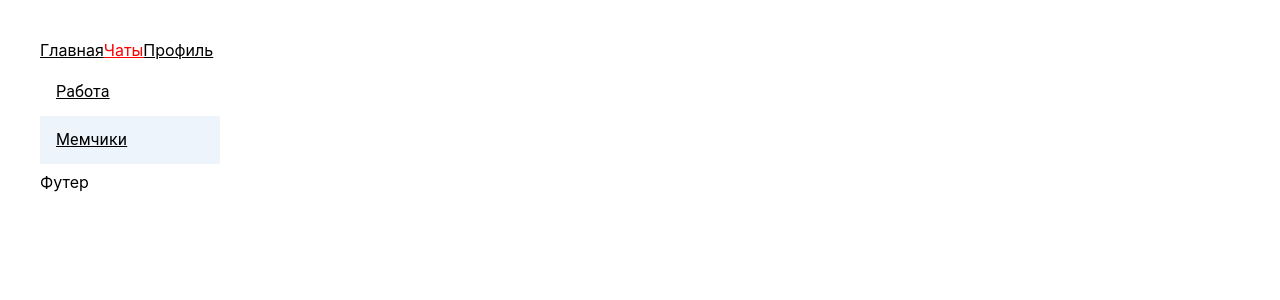
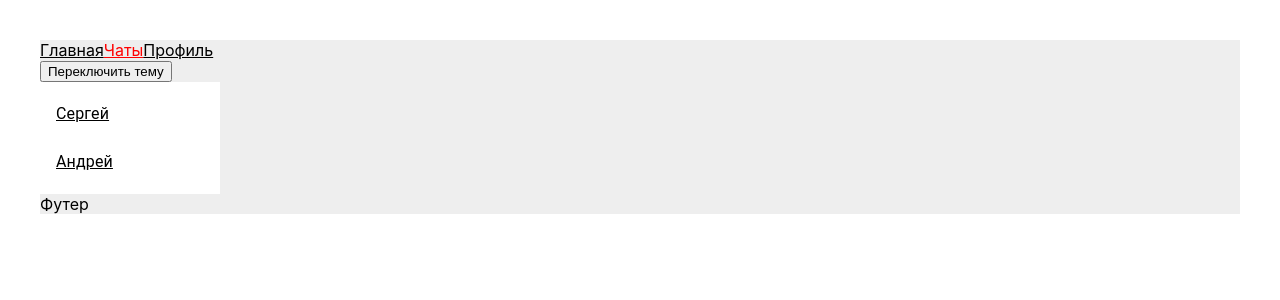
Before and after one commit to LevSavin/react-lesson, a React (Create React App) app: page /chats in a window 1280 px wide. Shown: the top 300 px of the page. Built offline with nearby package versions, Linux system fonts and the light colour scheme.

Commit message:
Урок 5 Контекст

```diff
--- a/src/App.jsx
+++ b/src/App.jsx
@@ -1,21 +1,33 @@
+import { useState } from 'react';
 import './App.css';
-import Layout from './components/Layout.jsx';
-import MainPage from './pages/MainPage.jsx';
-import ChatsPage from './pages/ChatsPage.jsx';
-import ProfilePage from './pages/ProfilePage.jsx';
-import NotFoundPage from './pages/NotFoundPage.jsx';
+import Layout from './components/Layout';
+import MainPage from './pages/MainPage';
+import ChatsPage from './pages/ChatsPage';
+import ProfilePage from './pages/ProfilePage';
+import NotFoundPage from './pages/NotFoundPage';
+import Messages from './pages/Messages';
 import {Routes, Route} from "react-router-dom"
+import {themes, ThemeContext} from './context';
 
 function App() {
+  const [theme, setTheme] = useState(themes.light);
+
+  const toggleTheme = () => {
+    setTheme(prevState => prevState === themes.light ? themes.dark : themes.light)
+  }
+
   return (
+    <ThemeContext.Provider value={{themes: theme, toggleTheme: toggleTheme}}>
       <Routes>
         <Route path="/" element={<Layout/>}>
           <Route index path="/" element={<MainPage/>}></Route>
-        <Route path="/chats/*" element={<ChatsPage/>}></Route>
           <Route path="/profile" element={<ProfilePage/>}></Route>
+          <Route path="/chats" element={<ChatsPage/>}></Route>
+          <Route path="/messages/:id" element={<Messages/>}></Route>
           <Route path="*" element={<NotFoundPage/>}></Route>
         </Route>
       </Routes>
+    </ThemeContext.Provider>
   );
 }
 
--- a/src/components/Layout.jsx
+++ b/src/components/Layout.jsx
@@ -1,14 +1,18 @@
+import { useContext } from 'react';
+import {ThemeContext} from '../context';
 import {Outlet} from "react-router-dom"
-import CustomLink from './CustomLink.jsx';
+import CustomLink from './CustomLink';
 
 function Layout() {
+  const {themes, toggleTheme} = useContext(ThemeContext)
   return (
-    <div className="layout">
+      <div className="layout" style={{background: themes.background, color: themes.color }}>
         <header>
           <CustomLink to="/">Главная</CustomLink>
           <CustomLink to="/chats">Чаты</CustomLink>
           <CustomLink to="/profile">Профиль</CustomLink>
         </header>
+        <button onClick={toggleTheme}>Переключить тему</button>
         <main>
           <Outlet></Outlet>
         </main>
--- a/src/components/chat/ChatItem.jsx
+++ /dev/null
@@ -1,117 +0,0 @@
-import { useState, useEffect } from 'react';
-import Box from '@mui/material/Box';
-import TextField from '@mui/material/TextField';
-import Button from '@mui/material/Button';
-import SendIcon from '@mui/icons-material/Send';
-import Card from '@mui/material/Card';
-import CardContent from '@mui/material/CardContent';
-import Typography from '@mui/material/Typography';
-
-const initCurrentMessage = () => ({id: null, author: "", text: ""});
-
-function ChatItem({code}) {
-  const [messageList, setMessageList] = useState([]);
-  const [currentMessage, setCurrentMessage] = useState(initCurrentMessage());
-  const [nextId, setnextId] = useState(0);
-
-  const setNewMessage = (key, value) => {
-    const newCurrentMessage = {id: nextId};
-    newCurrentMessage[key] = value;
-    setCurrentMessage({
-      ...currentMessage,
-      ...newCurrentMessage,
-    })
-  };
-
-  const sendMessage = () => {
-    if (currentMessage.author === "admin") {
-      alert("ник admin зарезервирован")
-      return;
-    }
-    setMessageList(prevState => [...prevState, currentMessage]);
-    setCurrentMessage(initCurrentMessage());
-  };
-
-  const sendBotMessage = (lastMessage) => {
-    const newBotMessage = {id: nextId + 'response', author: "admin", text: `${lastMessage.author} cпасибо за ваше сообщение`};
-    const newMessageList = [...messageList, newBotMessage];
-    setMessageList(newMessageList);
-    setnextId(nextId + 1);
-  };
-
-  useEffect(() => {
-    const lastMessage = messageList[messageList.length - 1]
-    if (!lastMessage) {
-      return;
-    }
-    if (lastMessage.author === "admin") {
-      return;
-    }
-    setnextId(nextId + 1);
-    setTimeout(() => {
-      sendBotMessage(lastMessage)
-    }, 1500)
-    // eslint-disable-next-line react-hooks/exhaustive-deps
-  }, [messageList]);
-
-  return (
-    <div>
-      <p>{code}</p>
-      <Box
-        component="form"
-        sx={{
-          width: 500, maxWidth: '100%', mb: 5,
-          '& .MuiTextField-root': { mb: 2 },
-        }}
-        noValidate
-        autoComplete="off"
-      >
-        <TextField
-          autoFocus
-          fullWidth
-          value={currentMessage.author}
-          onChange={(event) => {setNewMessage('author', event.target.value)}}
-          required
-          id="outlined-required"
-          label="Автор"
-        />
-        <TextField
-          fullWidth
-          value={currentMessage.text}
-          onChange={(event) => {setNewMessage('text', event.target.value)}}
-          required
-          id="outlined-multiline-flexible"
-          label="Текст"
-          multiline
-          maxRows={4}
-        />
-        <Button variant="contained" endIcon={<SendIcon />} onClick={sendMessage}>
-          Отправить
-        </Button>
-      </Box>
-
-      <Box
-        sx={{
-          width: 500, maxWidth: '100%'
-        }}
-      >
-        {messageList.map((message) => {
-          return(
-            <Card sx={{ mb: 3 }} key={message.id}>
-              <CardContent>
-                <Typography sx={{ fontSize: 12 }} color="text.secondary" gutterBottom>
-                  {message.author}
-                </Typography>
-                <Typography sx={{ fontSize: 14 }} gutterBottom>
-                  {message.text}
-                </Typography>
-              </CardContent>
-            </Card>
-          )
-        })}
-      </Box>
-    </div>
-  );
-}
-
-export default ChatItem;
--- /dev/null
+++ b/src/context.js
@@ -0,0 +1,14 @@
+import { createContext } from "react"
+
+export const themes = {
+  light: {
+    background: "#eee",
+    color: "#000",
+  },
+  dark: {
+    background: "#000",
+    color: "#eee",
+  },
+}
+
+export const ThemeContext = createContext(themes.light);
--- a/src/pages/ChatsPage.jsx
+++ b/src/pages/ChatsPage.jsx
@@ -1,16 +1,13 @@
-import ChatItem from '../components/chat/ChatItem';
 import { useState } from 'react';
 import Box from '@mui/material/Box';
 import List from '@mui/material/List';
 import ListItemButton from '@mui/material/ListItemButton';
 import ListItemText from '@mui/material/ListItemText';
 import CustomLink from '../components/CustomLink.jsx';
-import {Routes, Route} from "react-router-dom"
-import NotFoundPage from './NotFoundPage.jsx';
 
 function ChatsPage(props) {
-  const [chatList] = useState([{id: 0, name: "Работа", code: "work"}, {id: 1, name: "Мемчики", code: "mems"}]);
-  const [selectedIndex, setSelectedIndex] = useState(1);
+  const [chats] = useState([{id: 1, name: "Сергей"}, {id: 2, name: "Андрей"}]);
+  const [selectedIndex, setSelectedIndex] = useState(null);
 
   const handleListItemClick = (event, index) => {
     setSelectedIndex(index);
@@ -29,9 +26,9 @@ function ChatsPage(props) {
       >
         <Box sx={{ width: '100%', bgcolor: 'background.paper' }}>
           <List component="nav">
-            {chatList.map((chat) => {
+            {chats.map((chat) => {
               return(
-                <CustomLink to={'/chats/' + chat.code} key={chat.id}>
+                <CustomLink to={`/messages/${chat.id}`} key={chat.id}>
                   <ListItemButton
                     selected={selectedIndex === chat.id}
                     onClick={(event) => handleListItemClick(event, chat.id)}
@@ -44,17 +41,6 @@ function ChatsPage(props) {
           </List>
         </Box>
       </Box>
-      <Routes>
-        {chatList.map((chat) => {
-          return(
-            <>
-              <Route path={'/' + chat.code} element={<ChatItem code={chat.code} key={chat.id}/>}></Route>
-            </>
-          )
-        })}
-        <Route path="/" element={null} key="/"></Route>
-        <Route path="*" element={<NotFoundPage/>} key="*"></Route>
-      </Routes>
     </Box>
   );
 }
--- /dev/null
+++ b/src/pages/Messages.jsx
@@ -0,0 +1,40 @@
+import { useState, useEffect } from 'react';
+import { useParams } from 'react-router-dom';
+
+function Messages() {
+  const { id } = useParams();
+  const [messages, setMessages] = useState([
+    {
+      id: 0,
+      text: "text 0",
+      chatId: 2,
+    },
+    {
+      id: 1,
+      text: "text 1",
+      chatId: 1,
+    },
+    {
+      id: 2,
+      text: "text 2",
+      chatId: 2,
+    }
+  ])
+
+  useEffect(() => {
+    const filter = messages.filter((message) => message.chatId === +id);
+    setMessages(filter)
+  }, []);
+
+  return (
+    <div>
+      {messages.map((message) => {
+        return(
+          <div key={message.id}>{message.text}</div>
+        )
+      })}
+    </div>
+  );
+}
+
+export default Messages;
```
Also changed, not shown: package.json (+6 -2 lines), 2 other files (tests, documents, lock files or other folders). Lines whose indentation alone changed are shown as unchanged.
